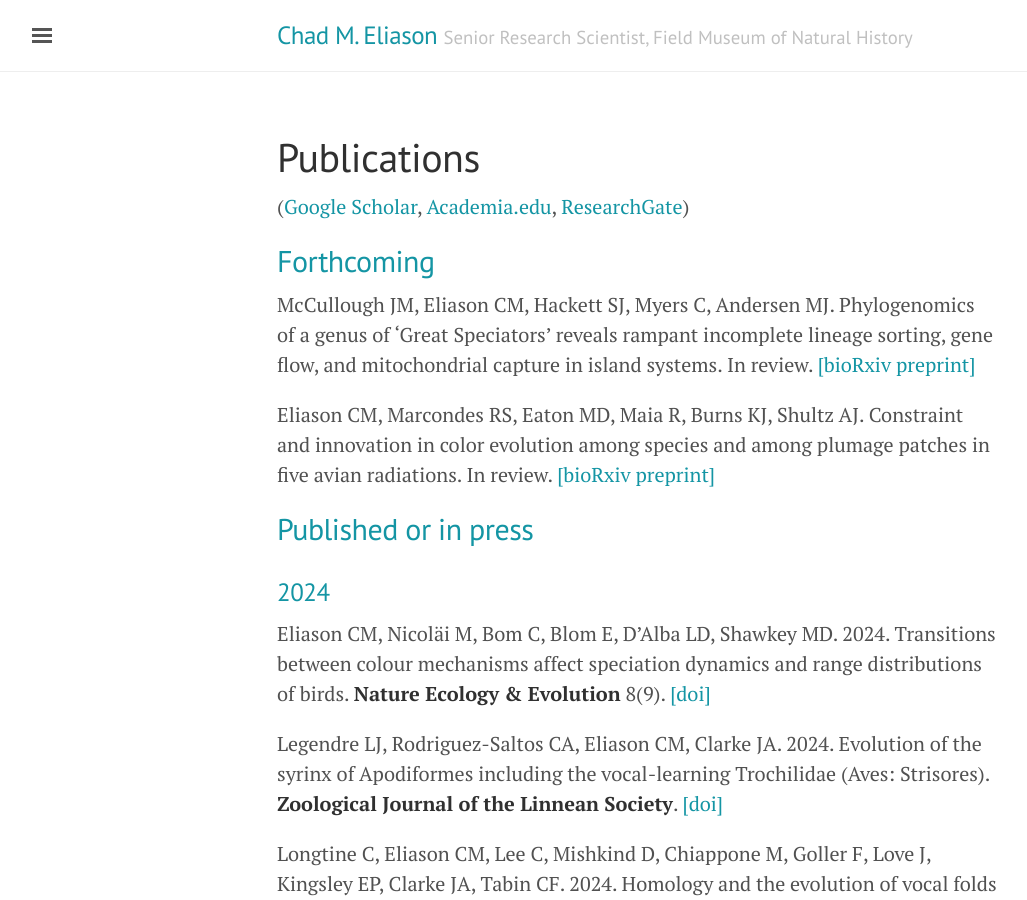
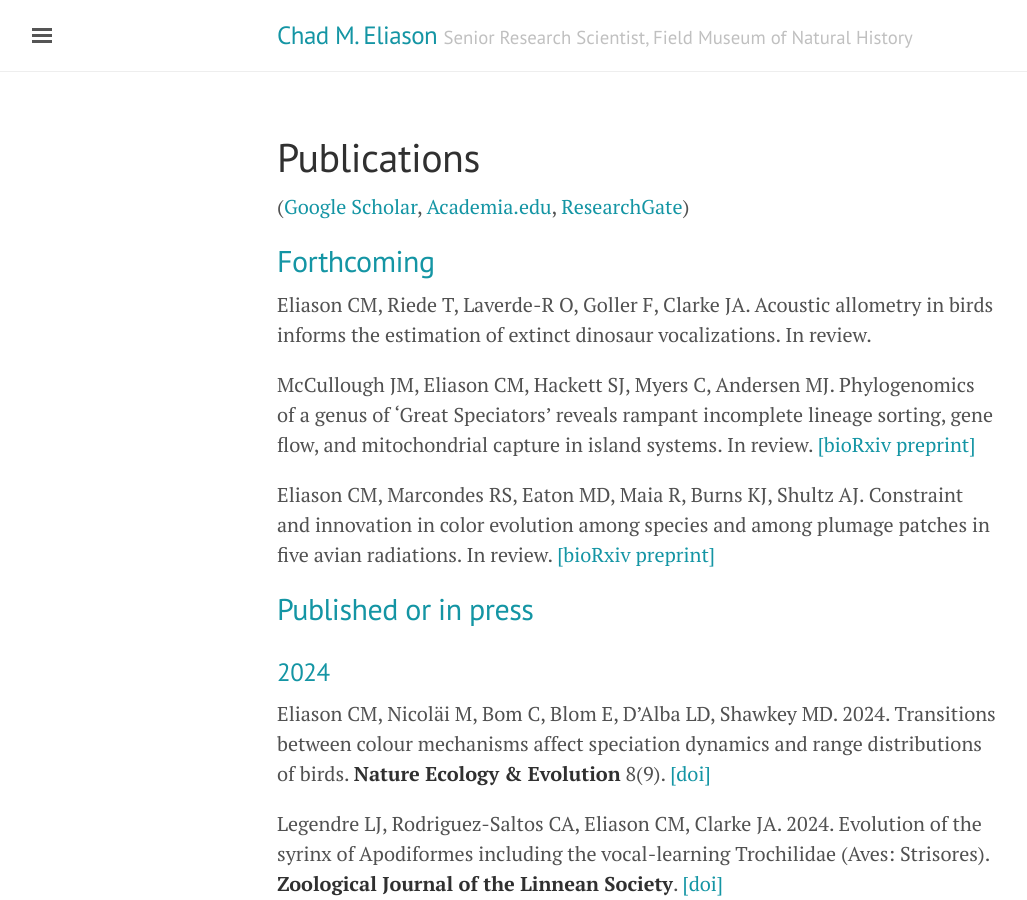
Before and after one commit to celiason/celiason.github.io, a Jekyll site: the page built from 2-publications.md, in a window 1280 px wide and 900 px high. Shown: the whole window, without its empty margins (3-1030 px from the left). Built offline with Jekyll 4.4.1, drawn with Linux system fonts in a browser that asks for light colours.

Commit message:
Update 2-publications.md

```diff
--- a/2-publications.md
+++ b/2-publications.md
@@ -6,6 +6,8 @@ title: Publications
 ([Google Scholar](http://scholar.google.com/citations?user=IJ7DM7kAAAAJ&amp;hl=en), [Academia.edu](http://utexas.academia.edu/ChadEliason), [ResearchGate](https://www.researchgate.net/profile/Chad_Eliason))
 
 ## Forthcoming
+
+Eliason CM, Riede T, Laverde-R O, Goller F, Clarke JA. Acoustic allometry in birds informs the estimation of extinct dinosaur vocalizations. In review.
 
 McCullough JM, Eliason CM, Hackett SJ, Myers C, Andersen MJ. Phylogenomics of a genus of ‘Great Speciators’ reveals rampant incomplete lineage sorting, gene flow, and mitochondrial capture in island systems. In review. [[bioRxiv preprint]](https://doi.org/10.1101/2024.08.28.610082)
 
```
